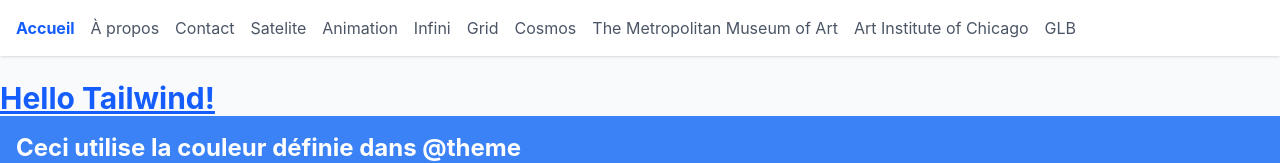
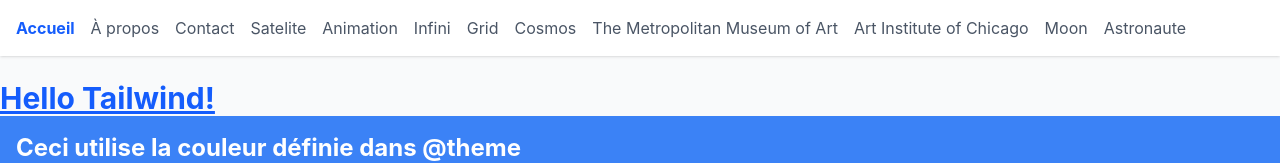
Before and after one commit to rcoanda/sandbox, a React (Vite) app: page / in a window 1280 px wide. Shown: the top 163 px of the page. Built offline with nearby package versions, Linux system fonts and the light colour scheme.

Commit message:
moon et astronaute

```diff
--- a/src/App.jsx
+++ b/src/App.jsx
@@ -9,7 +9,8 @@ import Satelite from './pages/Satelite'
 import Cosmos from './pages/Cosmos'
 import Metropolitan from './pages/Metropolitan'
 import Chicago from './pages/Chicago'
-import GLB from './pages/GLB'
+import Moon from './pages/Moon'
+import Astronaute from './pages/Astronaute'
 
 function App() {
   return (
@@ -45,8 +46,11 @@ function App() {
         <NavLink to="/chicago" className={({ isActive }) => isActive ? 'font-bold text-blue-600' : 'text-gray-600'}>
           Art Institute of Chicago
         </NavLink>
-        <NavLink to="/glb" className={({ isActive }) => isActive ? 'font-bold text-blue-600' : 'text-gray-600'}>
-          GLB
+        <NavLink to="/moon" className={({ isActive }) => isActive ? 'font-bold text-blue-600' : 'text-gray-600'}>
+          Moon
+        </NavLink>
+        <NavLink to="/astronaute" className={({ isActive }) => isActive ? 'font-bold text-blue-600' : 'text-gray-600'}>
+          Astronaute
         </NavLink>
       </nav>
       <Routes>
@@ -60,7 +64,8 @@ function App() {
         <Route path="/cosmos" element={<Cosmos />} />
         <Route path="/metropolitan" element={<Metropolitan />} />
         <Route path="/chicago" element={<Chicago />} />
-        <Route path="/glb" element={<GLB />} />
+        <Route path="/moon" element={<Moon />} />
+        <Route path="/astronaute" element={<Astronaute />} />
       </Routes>
     </div>
   )
--- a/src/pages/GLB.jsx
+++ b/src/pages/Astronaute.jsx
@@ -1,17 +1,31 @@
+import { useEffect } from 'react'
 import { Canvas } from '@react-three/fiber'
 import { useGLTF, useAnimations, OrbitControls } from '@react-three/drei'
+import * as THREE from 'three'
 
 function Model() {
-  //const { scene, animations } = useGLTF('/animation1.glb')
-  //const { scene, animations } = useGLTF('/personage.glb')
-  //const { scene, animations } = useGLTF('/knot.gltf')
   const { scene, animations } = useGLTF('/moon_walk.gltf')
   const { ref, mixer } = useAnimations(animations)
+
+  useEffect(() => {
+    scene.traverse((child) => {
+      if (child.isMesh) {
+        child.material = new THREE.MeshStandardMaterial({
+          color: child.name === 'Moon' ? 0x888888 : 0xffffff,
+          metalness: 0.1,
+          roughness: 0.6,
+        })
+      }
+      if (child.name === 'Cosmonaut') {
+        child.position.y = 2.1
+      }
+    })
+  }, [scene])
 
   return <primitive ref={ref} object={scene} />
 }
 
-function GLB() {
+function Astronaute() {
   return (
     <div className="w-screen h-screen bg-black">
       <Canvas camera={{ position: [6, 4, 8], fov: 45 }} dpr={[1, 2]} style={{ background: '#000' }}>
@@ -24,4 +38,4 @@ function GLB() {
   )
 }
 
-export default GLB
+export default Astronaute
--- /dev/null
+++ b/src/pages/Moon.jsx
@@ -0,0 +1,24 @@
+import { Canvas } from '@react-three/fiber'
+import { useGLTF, useAnimations, OrbitControls } from '@react-three/drei'
+
+function Model() {
+  const { scene, animations } = useGLTF('/moon.gltf')
+  const { ref, mixer } = useAnimations(animations)
+
+  return <primitive ref={ref} object={scene} />
+}
+
+function Moon() {
+  return (
+    <div className="w-screen h-screen bg-black">
+      <Canvas camera={{ position: [6, 4, 8], fov: 45 }} dpr={[1, 2]} style={{ background: '#000' }}>
+        <ambientLight intensity={0.5} />
+        <directionalLight position={[5, 10, 7]} intensity={1} />
+        <Model />
+        <OrbitControls />
+      </Canvas>
+    </div>
+  )
+}
+
+export default Moon
```
Also changed, not shown: 1 other file (tests, documents, lock files or other folders).
